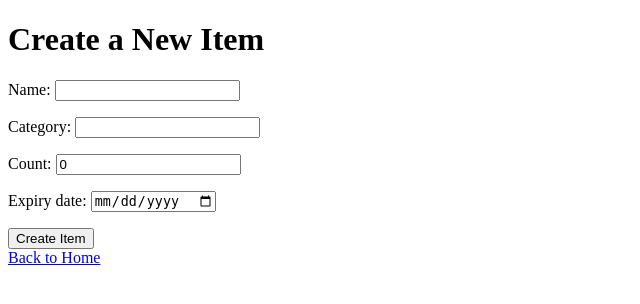
After one commit to tbergdahl/InventoryManagement, a Django app: page /inventory/create/ in a window 1280 px wide. The commit adds this page. Shown: the top 304 px of the page, without its empty margins (0-640 px from the left). Run offline with Django 4.2, Linux system fonts and the light colour scheme.

Commit message:
Added admin inventory creation and deletion

```diff
--- /dev/null
+++ b/apps/inventory/forms.py
@@ -0,0 +1,11 @@
+from django import forms
+from .models import PerishableInventoryItem
+
+
+class PerishableInventoryItemForm(forms.ModelForm):
+    class Meta:
+        model = PerishableInventoryItem
+        fields = ['name', 'category', 'count', 'expiry_date']
+        widgets = {
+            'expiry_date': forms.DateInput(attrs={'type': 'date'})
+        }
--- /dev/null
+++ b/apps/inventory/templates/create_inventory_item.html
@@ -0,0 +1,18 @@
+<!-- create_item.html -->
+<!DOCTYPE html>
+<html lang="en">
+<head>
+    <meta charset="UTF-8">
+    <meta name="viewport" content="width=device-width, initial-scale=1.0">
+    <title>Create Item</title>
+</head>
+<body>
+    <h1>Create a New Item</h1>
+    <form method="post">
+        {% csrf_token %}
+        {{ form.as_p }}
+        <button type="submit">Create Item</button>
+    </form>
+    <a href="{% url 'inventory_home' %}">Back to Home</a>
+</body>
+</html>
--- a/apps/inventory/urls.py
+++ b/apps/inventory/urls.py
@@ -4,4 +4,6 @@ from . import views
 
 urlpatterns = [
     path("", views.inventory_main_page, name="inventory_home"),
+    path("create/", views.create_inventory_item, name="create_item"),
+    path('delete-item/<int:item_id>/', views.delete_item, name='delete_item'),
 ]
--- a/apps/inventory/views.py
+++ b/apps/inventory/views.py
@@ -1,5 +1,30 @@
-from django.http import HttpResponse
+from django.http import JsonResponse
+from django.contrib.auth.decorators import user_passes_test
+from django.shortcuts import render, redirect, get_object_or_404
+from .forms import PerishableInventoryItemForm
+from .models import PerishableInventoryItem
+from django.contrib import messages
 
+def is_admin(user):
+    return user.isAdmin()
 
 def inventory_main_page(request):
-    return HttpResponse("Inventory Page")
+    items = PerishableInventoryItem.objects.all()
+    return render(request, 'inventory_home.html', {'is_admin' : request.user.isAdmin(), 'items': items})
+
+def create_inventory_item(request):
+    if request.method == 'POST':
+        form = PerishableInventoryItemForm(request.POST)
+        if form.is_valid():
+            form.save()
+            # Redirect to the homepage after successful item creation
+            return redirect('inventory_home')
+    else:
+        form = PerishableInventoryItemForm()
+
+    return render(request, 'create_inventory_item.html', {'form': form})
+
+def delete_item(request, item_id):
+    item = get_object_or_404(PerishableInventoryItem, id=item_id)
+    item.delete()
+    return redirect('inventory_home')
--- a/apps/user_management/forms.py
+++ b/apps/user_management/forms.py
@@ -1,6 +1,7 @@
 from django import forms
 from .models import CustomUser
 from django.contrib.auth.forms import UserCreationForm
+from apps.inventory.models import PerishableInventoryItem
 
 class CreateUserForm(UserCreationForm):
     user_type = forms.ChoiceField(choices=CustomUser.UType.choices)
--- a/apps/user_management/templates/admin_dashboard.html
+++ b/apps/user_management/templates/admin_dashboard.html
@@ -38,6 +38,7 @@
     <h1>Admin Dashboard</h1>
     <ul class="options">
         <li><a href="{% url 'manage_users' %}">Manage User Accounts</a></li>
+        <li><a href="{% url 'inventory_page' %}">Manage Inventory</a></li>
     </ul>
 </body>
 </html>
```
Also changed, not shown: apps/inventory/templates/inventory_home.html (added, +23 -0 lines), apps/inventory/migrations/0001_initial.py (added), db.sqlite3.
